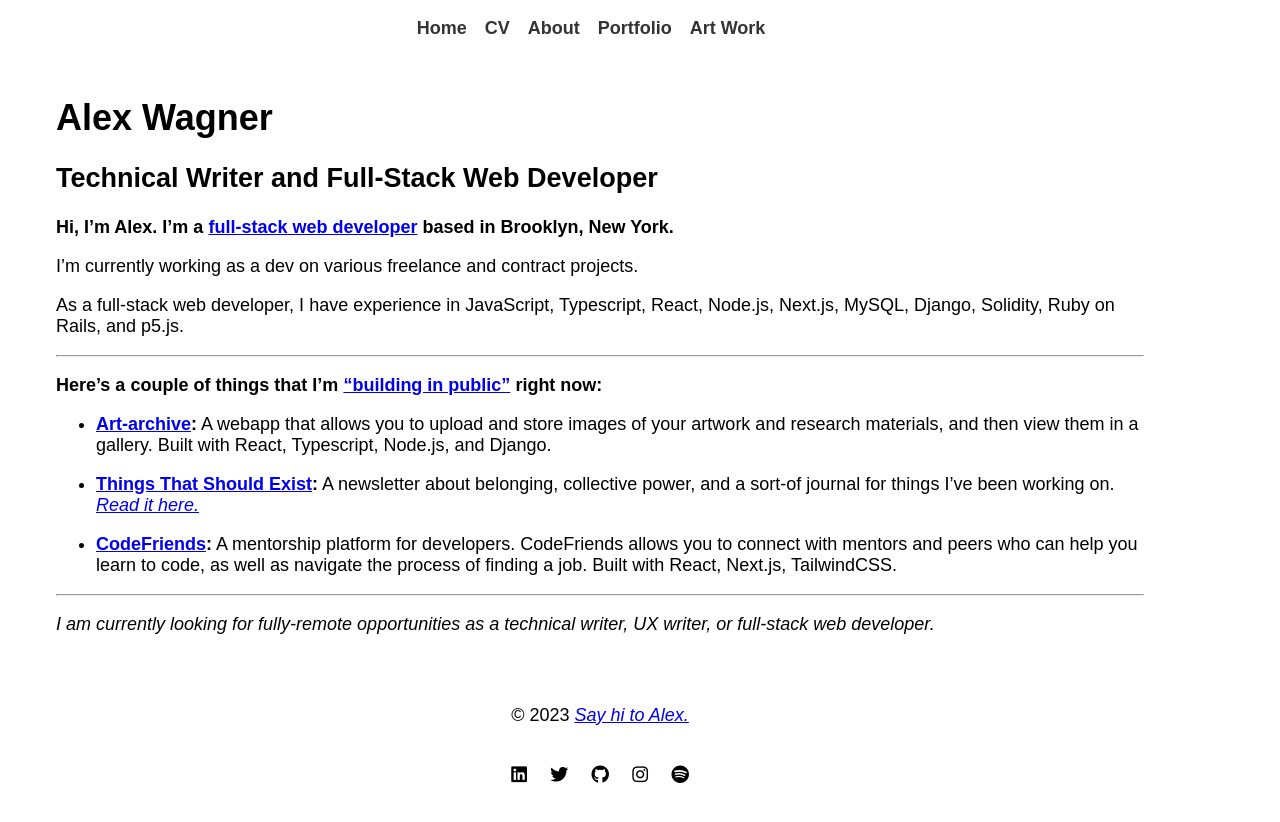
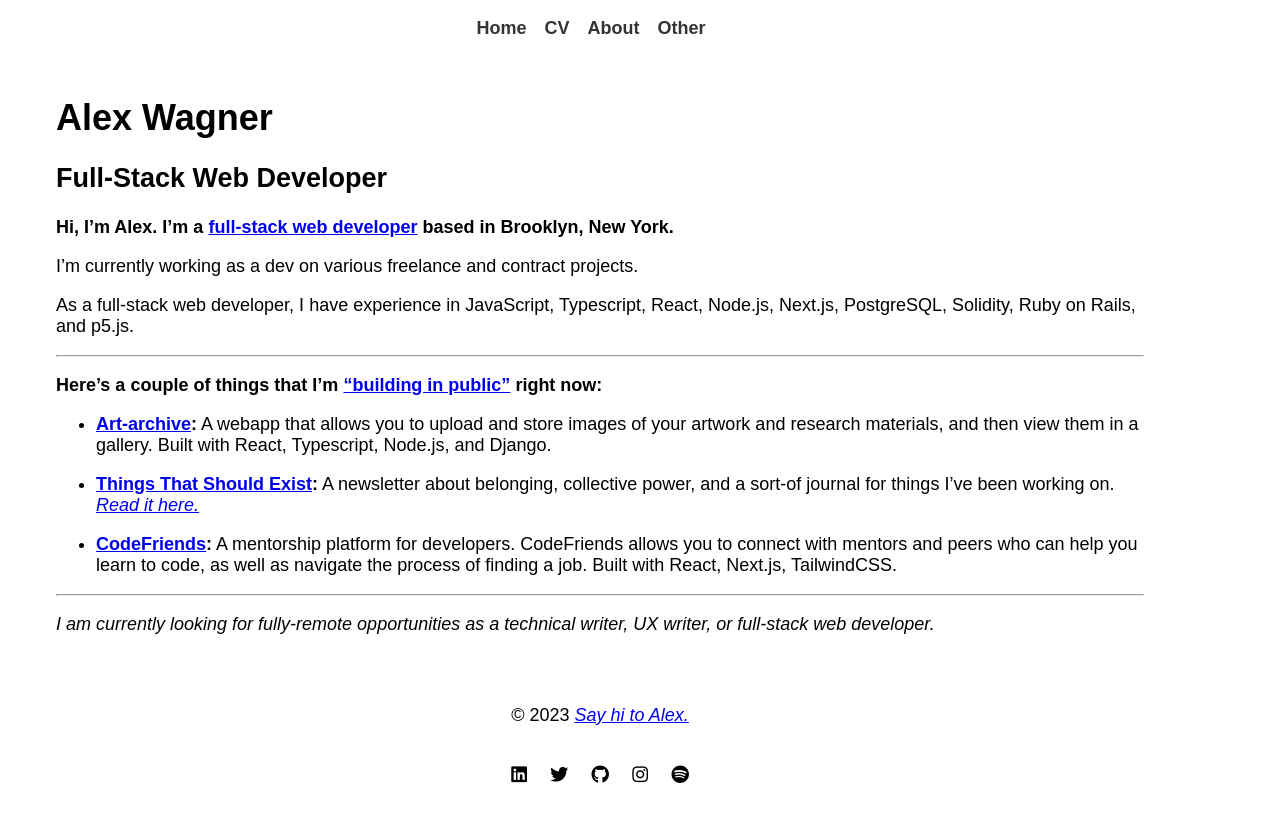
Before and after one commit to alexdwagner/alexdwagner.github.io, a Jekyll site: the page built from index.md, in a window 1280 px wide. Shown: the top 822 px of the page. Built offline with Jekyll 4.4.1, drawn with Linux system fonts in a browser that asks for light colours.

Commit message:
A couple more content changes.

```diff
--- a/_includes/nav.html
+++ b/_includes/nav.html
@@ -2,9 +2,9 @@
   <ul>
     <li><b><a href="{{ '/' | relative_url }}">Home</a></b></li>
     <!-- <li><a href="{{ '/cv/' | relative_url }}">CV</a></li> -->
-    <li><b><a href="/assets/files/alex-wagner-resume-2023.pdf">CV</a></b></li>
+    <li><b><a href="https://docs.google.com/document/d/1AT8UyNHsDe2nsG2RL-wUb-Ec9_rq9j3srp0T857cjrs/edit?usp=sharing">CV</a></b></li>
     <li><b><a href="{{ '/about/' | relative_url }}">About</a></b></li>
-    <li><b><a href="{{ '/portfolio/' | relative_url }}">Portfolio</a></b></li>
-    <li><b><a href="{{ '/art-work/' | relative_url }}">Art Work</a></b></li>
+    <!-- <li><b><a href="{{ '/portfolio/' | relative_url }}">Portfolio</a></b></li> -->
+    <li><b><a href="{{ '/other/' | relative_url }}">Other</a></b></li>
   </ul>
 </nav>
--- a/index.md
+++ b/index.md
@@ -4,13 +4,13 @@ title: Home
 permalink: /
 ---
 # Alex Wagner
-## Technical Writer and Full-Stack Web Developer
+## Full-Stack Web Developer
 
 **Hi, I'm Alex. I'm a [full-stack web developer](https://github.com/alexdwagner) based in Brooklyn, New York.**
 
 I'm currently working as a dev on various freelance and contract projects.
 
-As a full-stack web developer, I have experience in JavaScript, Typescript, React, Node.js, Next.js, MySQL, Django, Solidity, Ruby on Rails, and p5.js.
+As a full-stack web developer, I have experience in JavaScript, Typescript, React, Node.js, Next.js, PostgreSQL, Solidity, Ruby on Rails, and p5.js.
 
 ---
 
```
Also changed, not shown: pages/other.md (renamed from pages/art-work.md, +1 -1 lines).
